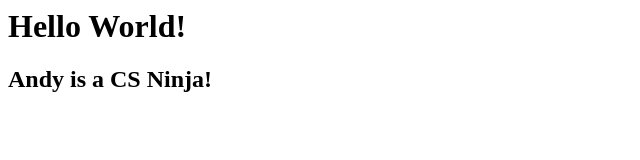
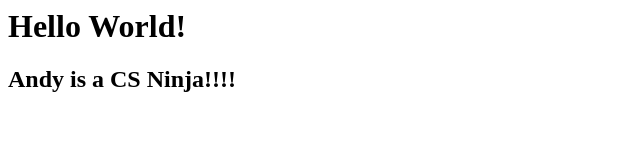
Before and after one commit to galbraithandrew/CS-Website-Example, a plain HTML site: page index.html in a window 1280 px wide. Shown: the full height of the page, 0-640 px from the left. Drawn offline with Linux system fonts and the light colour scheme.

Commit message:
Update index.html

```diff
--- a/index.html
+++ b/index.html
@@ -1,2 +1,2 @@
 <h1>Hello World!</h1>
-<h2>Andy is a CS Ninja!</h2>
+<h2>Andy is a CS Ninja!!!!</h2>
```
